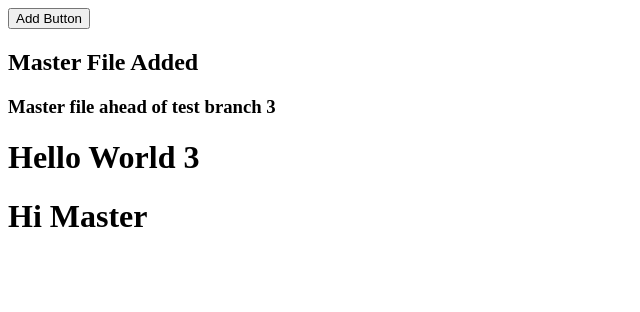
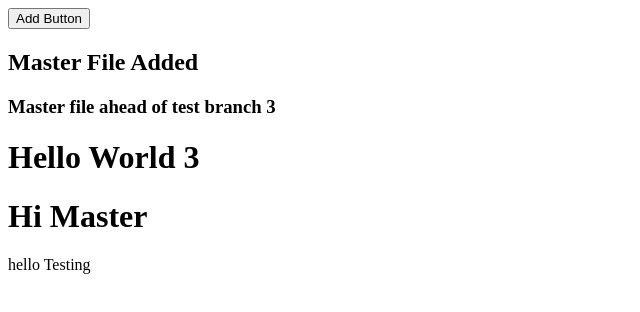
Before and after one commit to iamentafaz/Basic-Oops, a plain HTML site: page index.html in a window 1280 px wide. Shown: the whole page, without its empty margins (0-640 px from the left). Drawn offline with Linux system fonts and the light colour scheme.

Commit message:
another testing

```diff
--- a/index.html
+++ b/index.html
@@ -12,6 +12,7 @@
     <h3>Master file ahead of test branch 3</h3>
     <h1>Hello World 3</h1>
     <h1>Hi Master</h1>
+    <p>hello Testing</p>
     <ul id="names"></ul>
     <script src="index.js"></script>
 </body>
```
